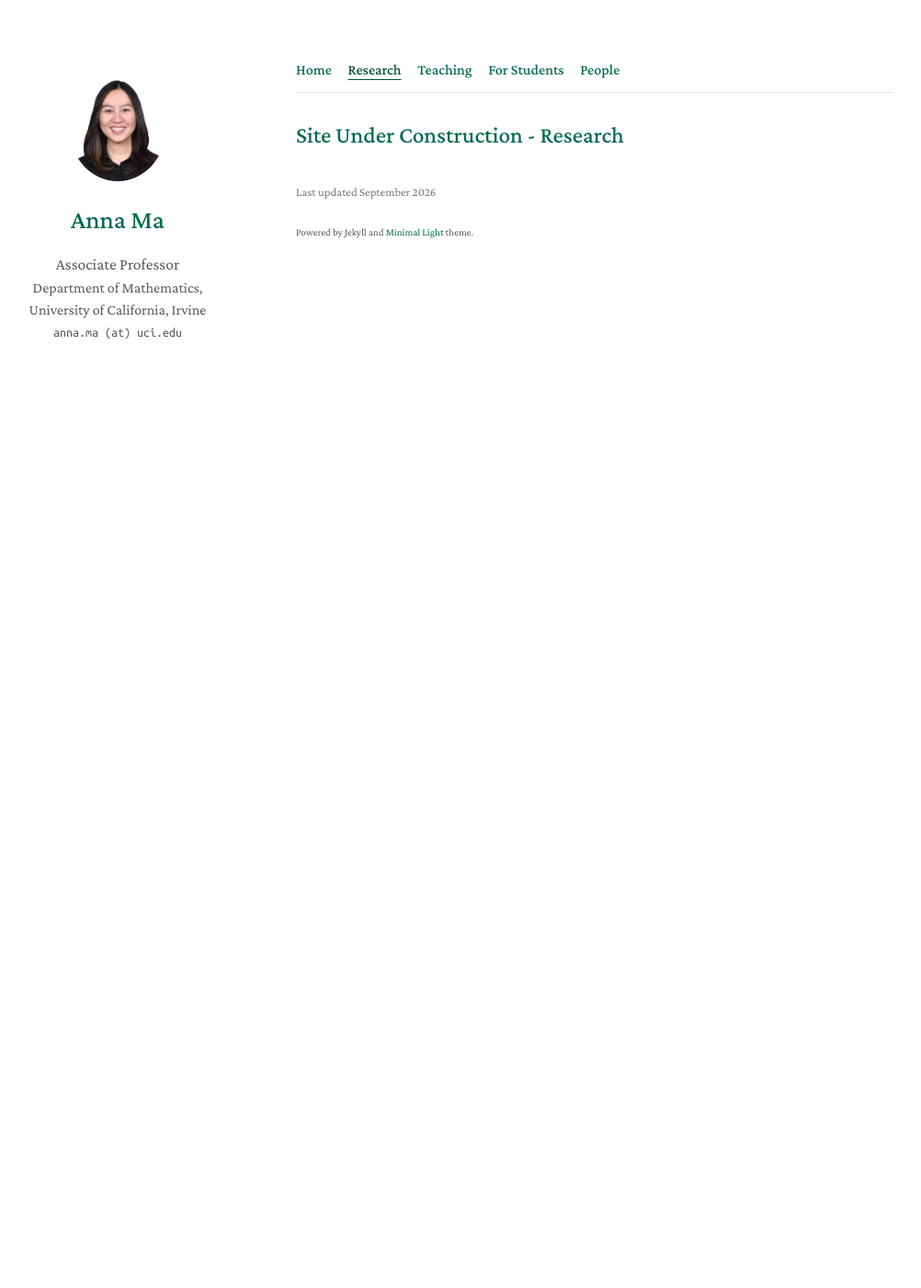
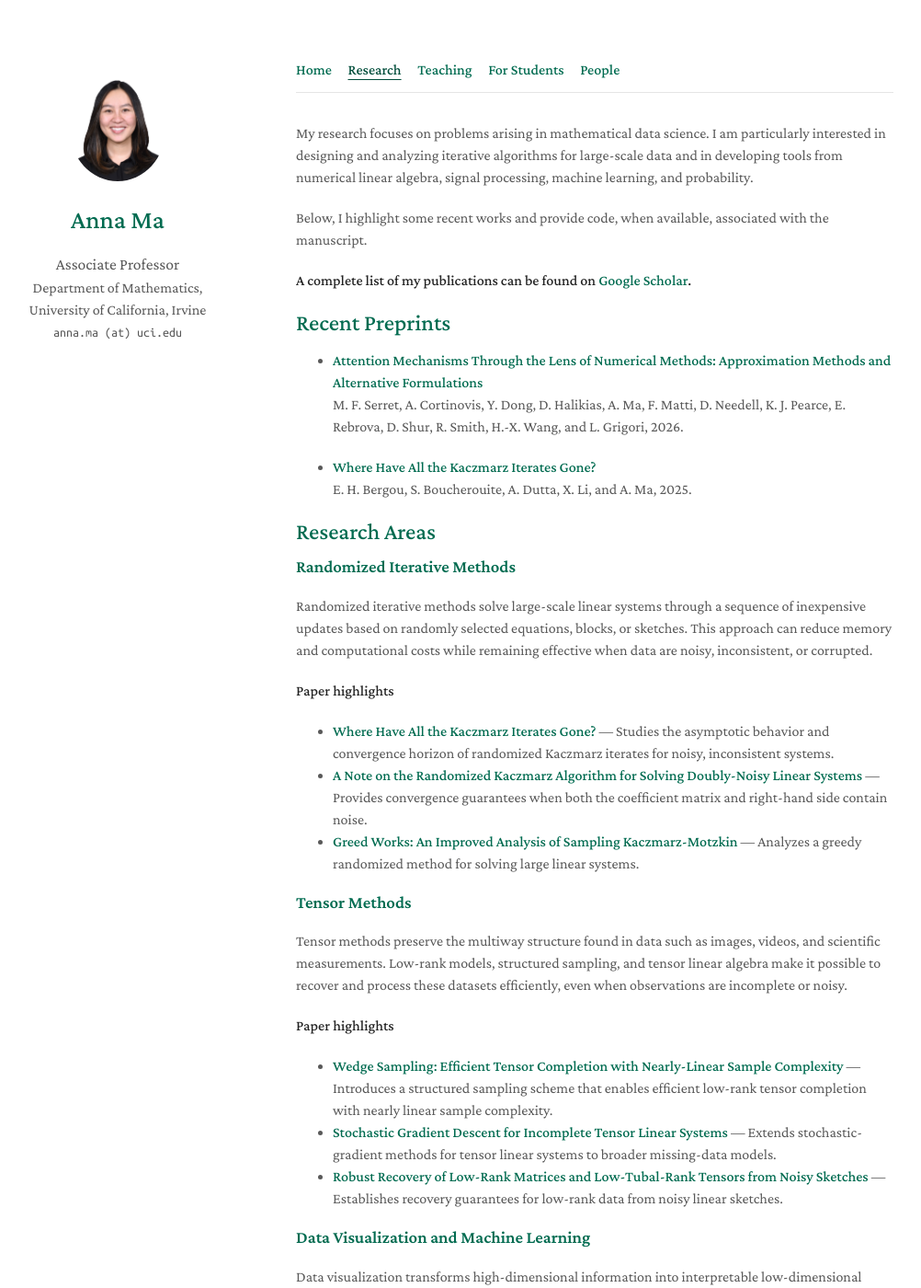
Before and after one commit to anna-math/anna-math.github.io, a Jekyll site: the page built from research.md, in a window 1280 px wide and 1400 px high. Shown: the whole window at 92% size, without its empty margins (148-1150 px from the left). Built offline with Jekyll 4.4.1, drawn with Linux system fonts in a browser that asks for light colours; a style sheet for code colours, icons or effects is not loaded; our own code applies the rules of GitHub Pages for plain Markdown files; some of the changed text lies outside the part shown.

Commit message:
Update research.md

```diff
--- a/research.md
+++ b/research.md
@@ -3,4 +3,48 @@ layout: homepage
 permalink: /research/
 ---
 
-## Site Under Construction - Research
+My research focuses on problems arising in mathematical data science. I am particularly interested in designing and analyzing iterative algorithms for large-scale data and in developing tools from numerical linear algebra, signal processing, machine learning, and probability.
+
+Below, I highlight some recent works and provide code, when available, associated with the manuscript.
+
+**A complete list of my publications can be found on [Google Scholar](https://scholar.google.com/citations?user=o4EFl3YAAAAJ&hl=en).**
+
+## Recent Preprints
+
+- **[Attention Mechanisms Through the Lens of Numerical Methods: Approximation Methods and Alternative Formulations](https://arxiv.org/abs/2604.01757)**
+  M. F. Serret, A. Cortinovis, Y. Dong, D. Halikias, A. Ma, F. Matti, D. Needell, K. J. Pearce, E. Rebrova, D. Shur, R. Smith, H.-X. Wang, and L. Grigori, 2026.
+
+- **[Where Have All the Kaczmarz Iterates Gone?](https://arxiv.org/abs/2510.08563)**
+  E. H. Bergou, S. Boucherouite, A. Dutta, X. Li, and A. Ma, 2025.
+
+## Research Areas
+
+### Randomized Iterative Methods
+
+Randomized iterative methods solve large-scale linear systems through a sequence of inexpensive updates based on randomly selected equations, blocks, or sketches. This approach can reduce memory and computational costs while remaining effective when data are noisy, inconsistent, or corrupted.
+
+**Paper highlights**
+
+- **[Where Have All the Kaczmarz Iterates Gone?](https://arxiv.org/abs/2510.08563)** — Studies the asymptotic behavior and convergence horizon of randomized Kaczmarz iterates for noisy, inconsistent systems.
+- **[A Note on the Randomized Kaczmarz Algorithm for Solving Doubly-Noisy Linear Systems](https://arxiv.org/abs/2308.16904)** — Provides convergence guarantees when both the coefficient matrix and right-hand side contain noise.
+- **[Greed Works: An Improved Analysis of Sampling Kaczmarz-Motzkin](https://arxiv.org/abs/1908.08479)** — Analyzes a greedy randomized method for solving large linear systems.
+
+### Tensor Methods
+
+Tensor methods preserve the multiway structure found in data such as images, videos, and scientific measurements. Low-rank models, structured sampling, and tensor linear algebra make it possible to recover and process these datasets efficiently, even when observations are incomplete or noisy.
+
+**Paper highlights**
+
+- **[Wedge Sampling: Efficient Tensor Completion with Nearly-Linear Sample Complexity](https://proceedings.mlr.press/v336/luo26a.html)** — Introduces a structured sampling scheme that enables efficient low-rank tensor completion with nearly linear sample complexity.
+- **[Stochastic Gradient Descent for Incomplete Tensor Linear Systems](https://arxiv.org/abs/2510.07630)** — Extends stochastic-gradient methods for tensor linear systems to broader missing-data models.
+- **[Robust Recovery of Low-Rank Matrices and Low-Tubal-Rank Tensors from Noisy Sketches](https://arxiv.org/abs/2206.00803)** — Establishes recovery guarantees for low-rank data from noisy linear sketches.
+
+### Data Visualization and Machine Learning
+
+Data visualization transforms high-dimensional information into interpretable low-dimensional representations, while machine learning identifies structure and patterns within complex datasets. Numerical linear algebra and optimization provide the tools needed to make these methods scalable, stable, and efficient.
+
+**Paper highlights**
+
+- **[Attention Mechanisms Through the Lens of Numerical Methods](https://arxiv.org/abs/2604.01757)** — Surveys fast attention methods through numerical linear algebra, including low-rank approximation, randomized sketching, sparsity, and tensor decompositions.
+- **[Efficient and Robust Bayesian Selection of Hyperparameters in Dimension Reduction for Visualization](https://arxiv.org/abs/2306.00357)** — Uses Bayesian optimization to tune visualization methods such as t-SNE and UMAP efficiently.
+- **[AVIDA: An Alternating Method for Visualizing and Integrating Data](https://arxiv.org/abs/2206.00135)** — Alternates dimension reduction and data alignment to create joint visualizations of multimodal datasets.
```
